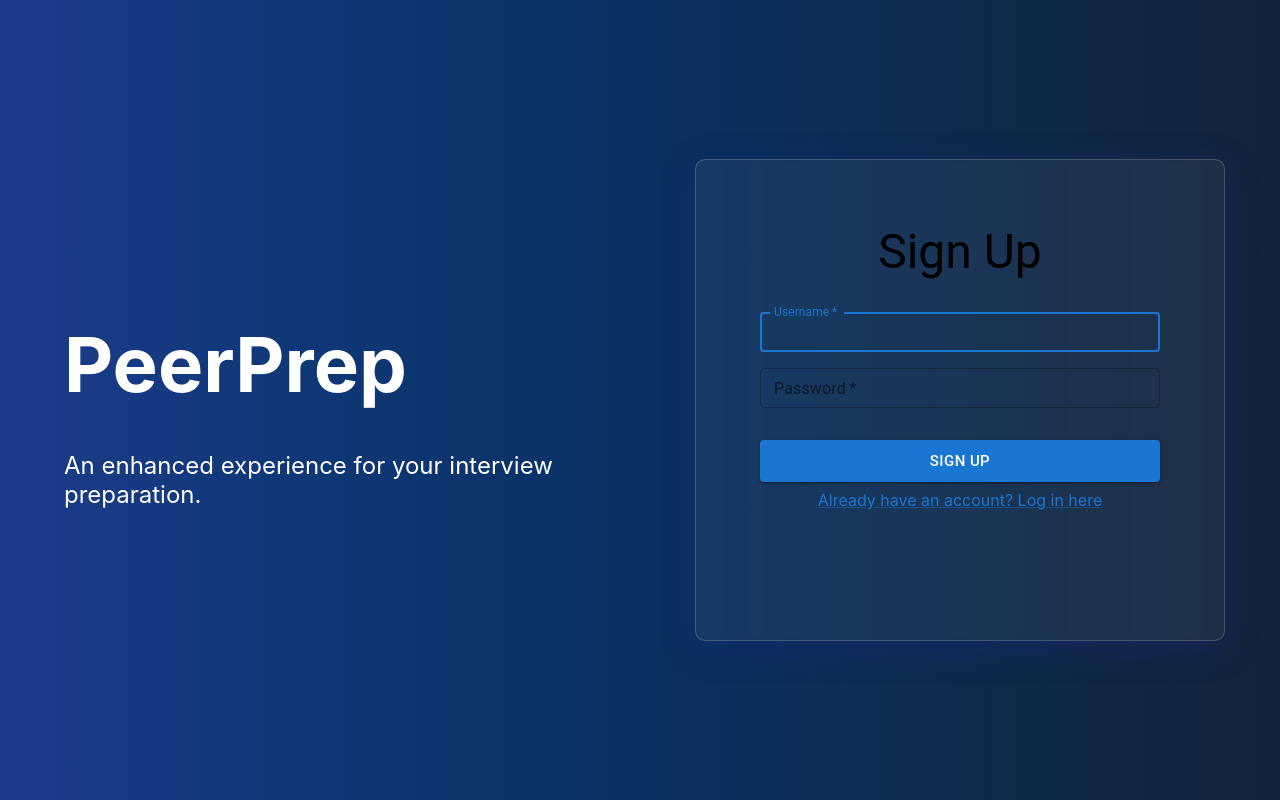
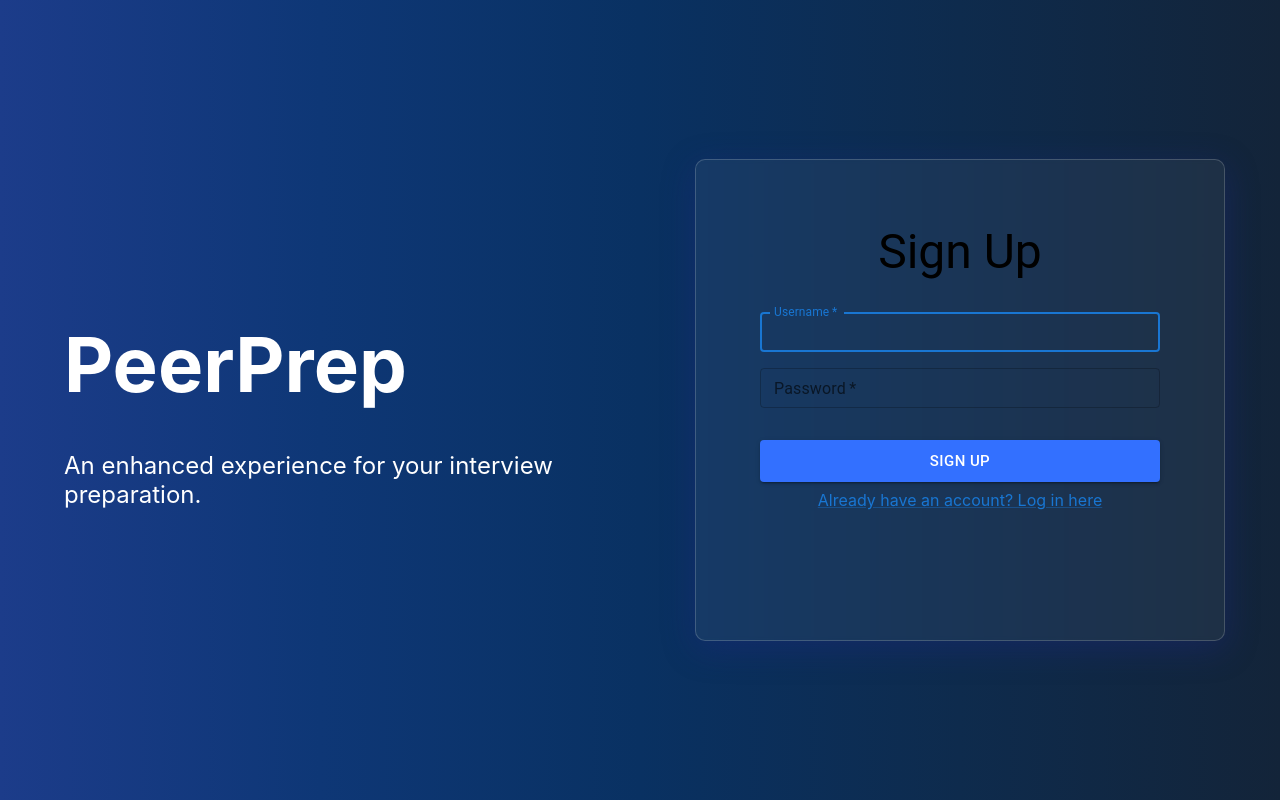
Before and after one commit to Punpun1643/PeerPrep-frontend, a React (Create React App) app in the folder frontend/: page /signup in a window 1280 px wide. Built offline with nearby package versions, Linux system fonts and the light colour scheme.

Commit message:
Complete singup

```diff
--- a/frontend/src/components/UserService/components/Signup.js
+++ b/frontend/src/components/UserService/components/Signup.js
@@ -88,7 +88,13 @@ function Signup() {
                     </div>
                     <div className="button">
                     <Box display={"flex"} flexDirection={"column"}>
-                        <Button variant={"contained"} onClick={handleSignup} size="large">Sign up</Button>
+                        <Button
+                            style={{backgroundColor: "#3370FF"}}
+                            variant={"contained"}
+                            onClick={handleSignup}
+                            size="large">
+                            Sign up
+                        </Button>
                     </Box>
                     </div>
                     <Box className="loginLink">
```
